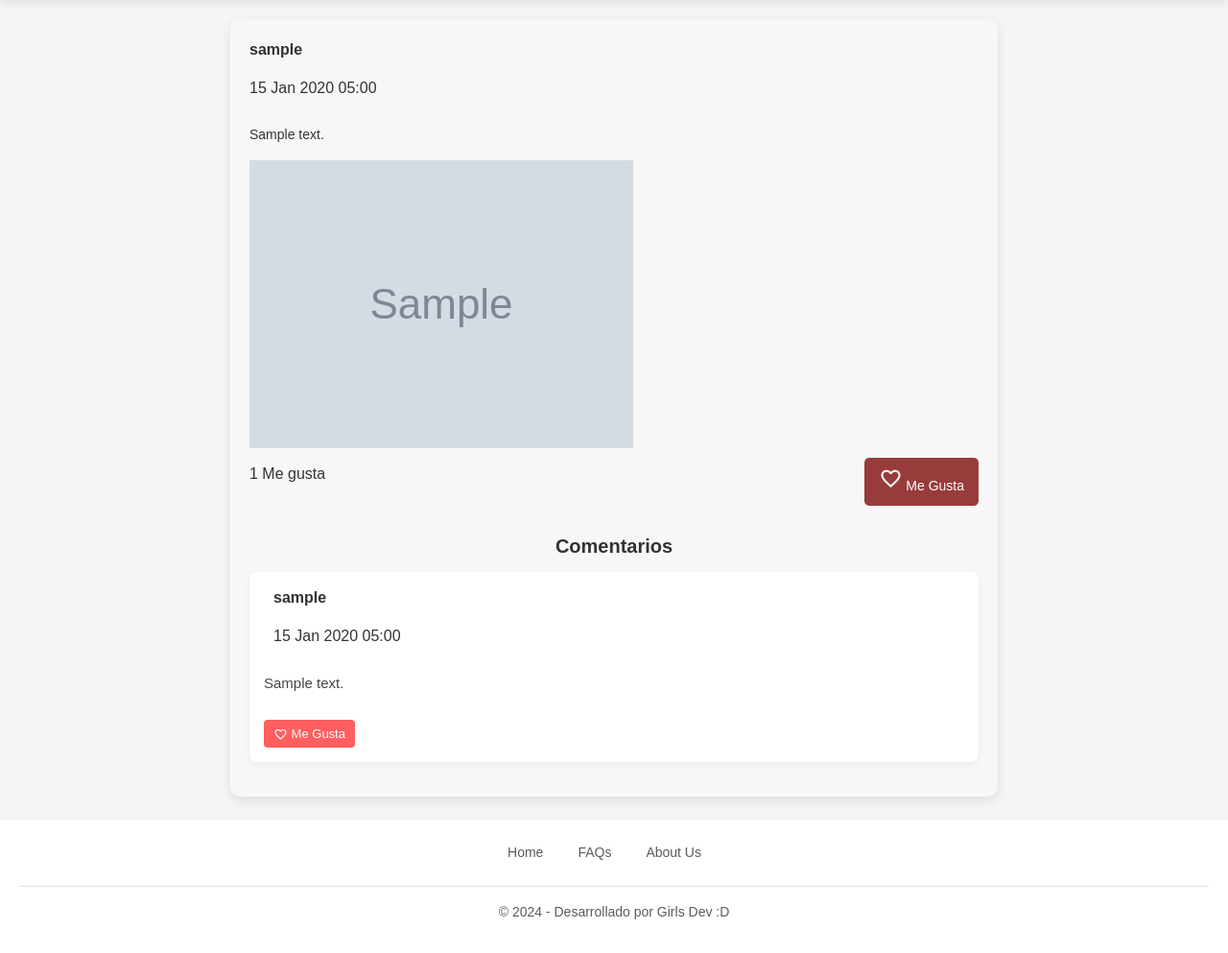
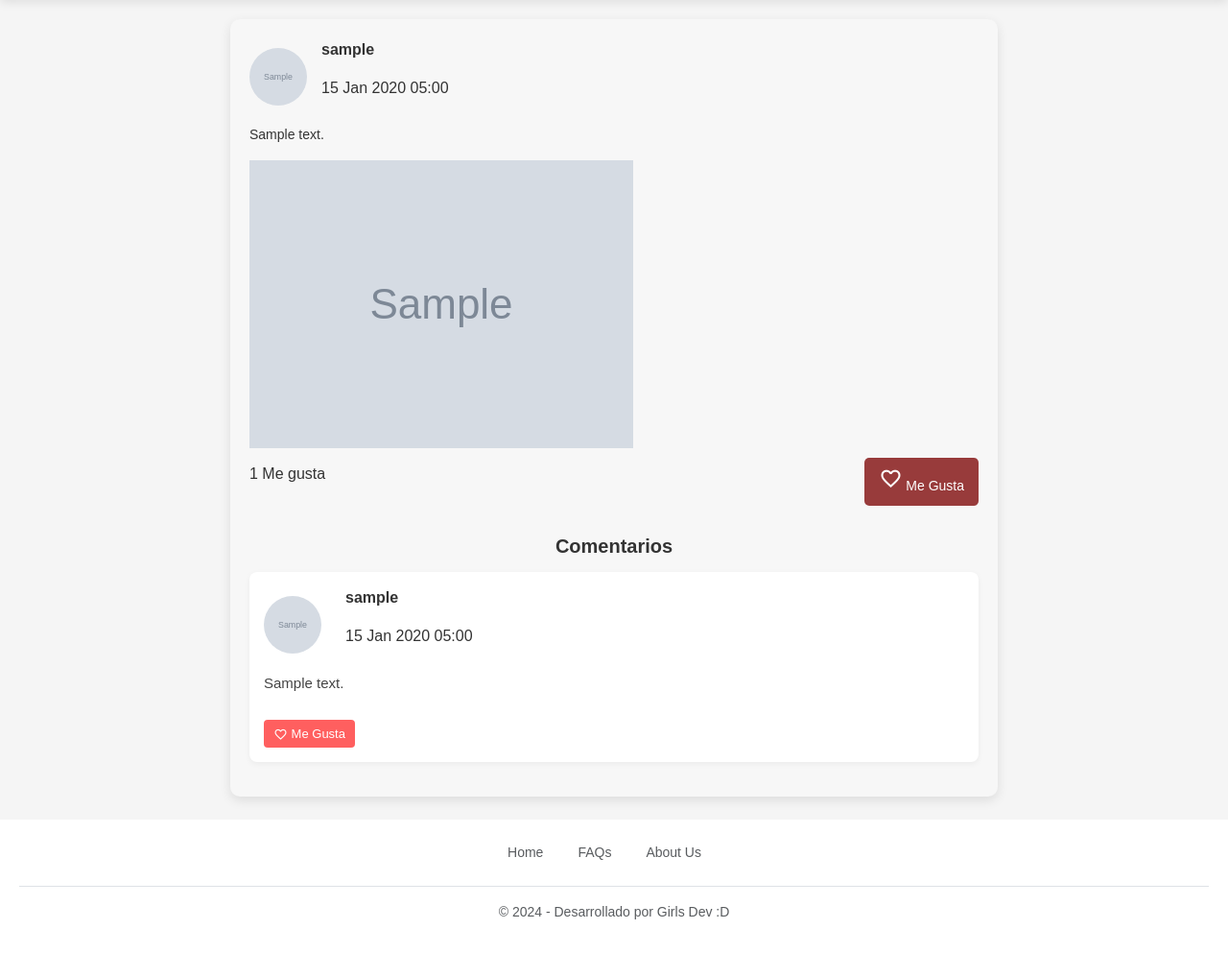
Before and after one commit to Diana-GR/RedSocial-CTC, a Django app: page /comentarios/1/ in a window 1280 px wide. Shown: the part 66-1059 px from the top of the page at 96% size. Run offline with Django 5.2, Linux system fonts and the light colour scheme; tables that the repository leaves empty hold one stand-in row (values such as "Sample post"); grey boxes marked "Sample" are stand-in pictures.

Commit message:
se agrego el avatar en la seccion de comentarios de la clase comentarios_view.html

```diff
--- a/posts/templates/comentarios_view.html
+++ b/posts/templates/comentarios_view.html
@@ -1,8 +1,24 @@
 {% extends "index.html" %}
+{% load static %}
 
 {% block "content" %}
 <div class="post-detail-container">
     <div class="post-header">
+        <div class="post-avatar">
+            {% if post.usuario.profile.avatar %}
+            <img
+              class="rounded-circle avatar"
+              src="{{ post.usuario.profile.avatar.url }}"
+              alt="Avatar"
+            />
+            {% else %}
+            <img
+              class="rounded-circle avatar"
+              src="{% static 'avatar-perfil.jpg' %}"
+              alt="Avatar"
+            />
+            {% endif %}
+        </div>
 
         <div class="post-info">
             <p><strong>{{ post.usuario.username }}</strong></p>
@@ -22,11 +38,11 @@
         <form method="POST" action="{% url 'like_post' post.id %}" onsubmit="likePost(event, {{ post.id }})">
             {% csrf_token %}
             <button type="submit" id="like-button-{{ post.id }}" class="btn-like-post">
-                {% if user in post.likes.all %} <span class="material-symbols-outlined" style= "font-variation-settings:
-                'FILL' 1,
-                'wght' 400,
-                'GRAD' 0,
-                'opsz' 24">favorite</span> Quitar like {% else %} <span class="material-symbols-outlined">favorite</span> Me Gusta {% endif %}
+                {% if user in post.likes.all %}
+                <span class="material-symbols-outlined" style="font-variation-settings: 'FILL' 1, 'wght' 400, 'GRAD' 0, 'opsz' 24">favorite</span> Quitar like
+                {% else %}
+                <span class="material-symbols-outlined">favorite</span> Me Gusta
+                {% endif %}
             </button>
         </form>
     </div>
@@ -39,6 +55,21 @@
             {% for comentario in comentarios %}
             <li class="comment">
                 <div class="comment-header">
+                    <div class="comment-avatar">
+                        {% if comentario.usuario.profile.avatar %}
+                        <img
+                          class="rounded-circle avatar"
+                          src="{{ comentario.usuario.profile.avatar.url }}"
+                          alt="Avatar"
+                        />
+                        {% else %}
+                        <img
+                          class="rounded-circle avatar"
+                          src="{% static 'avatar-perfil.jpg' %}"
+                          alt="Avatar"
+                        />
+                        {% endif %}
+                    </div>
 
                     <div class="comment-info">
                         <p><strong>{{ comentario.usuario.username }}</strong></p>
@@ -49,11 +80,11 @@
                 <form method="POST" action="{% url 'like_comment' comentario.id %}" onsubmit="likeComment(event, {{ comentario.id }})">
                     {% csrf_token %}
                     <button type="submit" id="like-comment-button-{{ comentario.id }}" class="btn-like-comment">
-                        {% if user in comentario.likes.all %} <span class="material-symbols-outlined" style= "font-variation-settings:
-                        'FILL' 1,
-                        'wght' 400,
-                        'GRAD' 0,
-                        'opsz' 24">favorite</span> Quitar like {% else %} <span class="material-symbols-outlined">favorite</span> Me Gusta {% endif %}
+                        {% if user in comentario.likes.all %}
+                        <span class="material-symbols-outlined" style="font-variation-settings: 'FILL' 1, 'wght' 400, 'GRAD' 0, 'opsz' 24">favorite</span> Quitar like
+                        {% else %}
+                        <span class="material-symbols-outlined">favorite</span> Me Gusta
+                        {% endif %}
                     </button>
                 </form>
             </li>
@@ -64,6 +95,7 @@
         {% endif %}
     </div>
 </div>
+
 <script src="https://code.jquery.com/jquery-3.6.0.min.js"></script>
 <script>
     // Función para manejar el like en publicaciones usando AJAX
@@ -76,7 +108,6 @@
                 'csrfmiddlewaretoken': '{{ csrf_token }}'
             },
             success: function(response) {
-                    // Actualizar el botón de like
                 const button = $(`#like-button-${postId}`);
                 if (response.liked) {
                     button.html('<span class="material-symbols-outlined" style="font-variation-settings: \'FILL\' 1, \'wght\' 400, \'GRAD\' 0, \'opsz\' 24">favorite</span> Quitar like');
@@ -97,7 +128,6 @@
                 'csrfmiddlewaretoken': '{{ csrf_token }}'
             },
             success: function(response) {
-                    // Actualizar el botón de like
                 const button = $(`#like-comment-button-${commentId}`);
                 if (response.liked) {
                     button.html('<span class="material-symbols-outlined" style="font-variation-settings: \'FILL\' 1, \'wght\' 400, \'GRAD\' 0, \'opsz\' 24">favorite</span> Quitar like');
```
Lines whose indentation alone changed are shown as unchanged.
